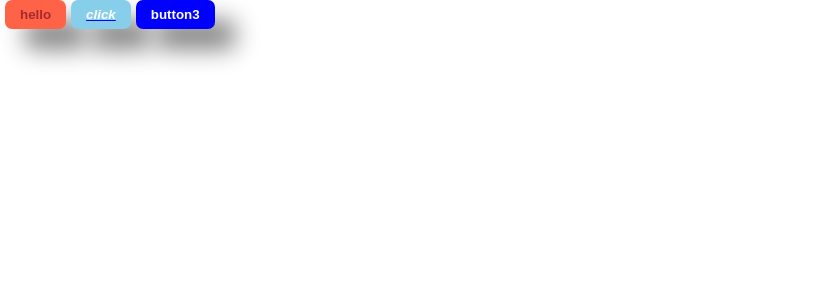
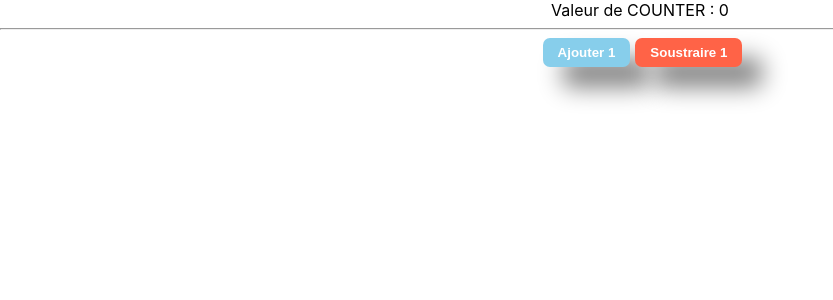
Before and after one commit to alixlebert2/react, a React (Create React App) app in the folder app/: page / in a window 1280 px wide. Shown: the top 300 px of the page, without its empty margins (0-833 px from the left). Built offline with nearby package versions, Linux system fonts and the light colour scheme.

Commit message:
add counter use state

```diff
--- a/app/src/App/App.js
+++ b/app/src/App/App.js
@@ -2,21 +2,37 @@ import React from 'react';
 import './App.css';
 import Button from './components/Button/Button';
 
-function App() {
-  return (
-    <div className="App">
-      <Button text="hello"
+class App extends React.Component{
+  constructor(props) {
+    super(props);
+    // valeur initiale du conteneur étatique
+    this.state={counter:0, message: 'aucun message'};
+  }
+
+  render(){
+    return <div className="App" style={{ textAlign: "center"}}>
+      <div style={{textAlign:'center'}}>Valeur de COUNTER : {this.state.counter}</div>
+      <hr/>
+
+      <Button
+        text="Ajouter 1"
+        bgcolor='skyblue'
         onButtonClicked={() => {
-          console.log('toto');
-        }}
-        bgcolor="tomato"
-        color="brown"
+          this.setState({counter:this.state.counter+1})
+          console.log(this.state.counter);
+          }}
       />
 
-      <Button text="click" styleNew={{textDecoration:'underline blue', fontStyle:'italic'}}/>
-      <Button text="button3" styleNew={{backgroundColor:'grey'}} bgcolor="blue"/>
+      <Button
+        text="Soustraire 1"
+        bgcolor='tomato'
+        onButtonClicked={() => {
+          this.setState({counter:this.state.counter-1})
+          console.log(this.state.counter);
+          }}
+      />
     </div>
-  );
+  }
 }
 
 export default App;
```
